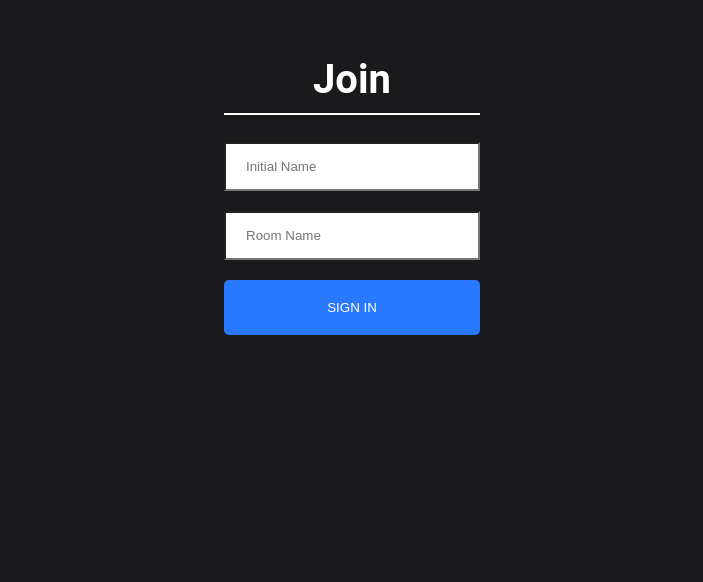
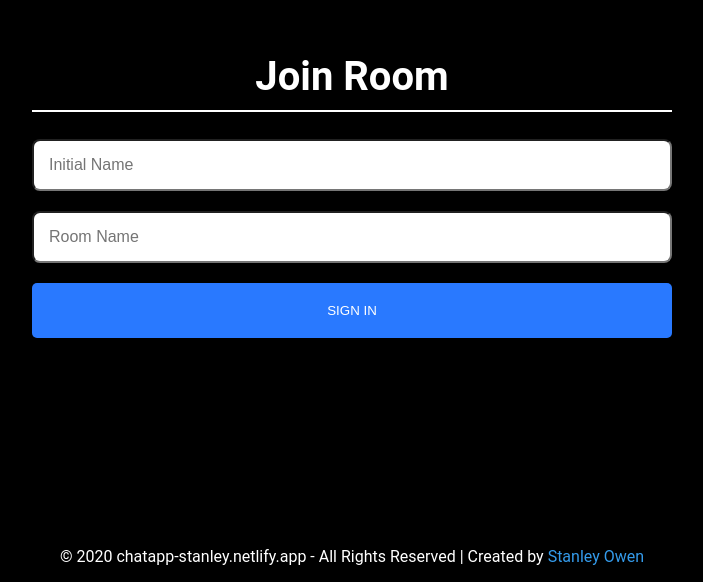
Before and after one commit to stanleyowen/chatapp, a React (Create React App) app in the folder client/: page / in a window 1280 px wide. Shown: the part 218-800 px from the top of the page, without its empty margins (288-991 px from the left). Built offline with nearby package versions, Linux system fonts and the light colour scheme; the HTML template or start-up script is replaced by a standard one.

Commit message:
Changed UI for Users

```diff
--- a/client/src/components/InfoBar/InfoBar.js
+++ b/client/src/components/InfoBar/InfoBar.js
@@ -6,12 +6,12 @@ import onlineIcon from '../../icons/onlineIcon.png';
 import './InfoBar.css';
 
 const InfoBar = ({ room }) => (
-    <div className="infoBar">
+    <div className="infoBar" title="Room">
         <div className="leftInnerContainer">
             <img className="onlineIcon" src={onlineIcon} alt="online"/>
             <h3>{room}</h3>
         </div>
-        <div className="rightInnerContainer">
+        <div className="rightInnerContainer" title="Logout">
             <a href="/"><img src={closeIcon} alt="close"/></a>
         </div>
     </div>
--- a/client/src/components/Input/Input.css
+++ b/client/src/components/Input/Input.css
@@ -5,7 +5,7 @@
 .input {
   border: none;
   border-radius: 0;
-  padding: 5%;
+  padding: 30px;
   width: 80%;
   font-size: 1.2em;
 }
--- a/client/src/components/Join/Join.js
+++ b/client/src/components/Join/Join.js
@@ -9,13 +9,16 @@ const Join = () => {
     return (
         <div className="joinOuterContainer">
             <div className="joinInnerContainer">
-                <h1 className="heading">Join</h1>
+                <h1 className="heading">Join Room</h1>
                 <div><input placeholder="Initial Name" className="joinInput" type="text" onChange={(event) => setName(event.target.value)} /></div>
                 <div><input placeholder="Room Name" className="joinInput mt-20" type="text" onChange={(event) => setRoom(event.target.value)} /></div>
                 <Link onClick={event => (!name || !room) ? event.preventDefault() : null} to={`/chat?name=${name}&room=${room}`}>
                     <button className="button mt-20" type="submit">Sign in</button>
                 </Link>
             </div>
+            <div className="footer">
+                <p>&copy; 2020 chatapp-stanley.netlify.app - All Rights Reserved | Created by <a href="http://stanleyowen.atwebpages.com">Stanley Owen</a></p>
+            </div>
         </div>
     )
 }
--- a/client/src/components/Join/join.css
+++ b/client/src/components/Join/join.css
@@ -16,15 +16,16 @@ html {
     text-align: center;
     height: 100vh;
     align-items: center;
-    background-color: #1a1a1d;
+    background-color: black;
 }
 .joinInnerContainer {
-    width: 20%;
+    width: 50%;
 }
 .joinInput {
-    border-radius: 0;
-    padding: 15px 20px;
+    border-radius: 8px;
+    padding: 15px;
     width: 100%;
+    font-size: medium;
 }
 .heading {
     color: #fff;
@@ -46,6 +47,24 @@ html {
 .mt-20 {
     margin-top: 20px;
 }
+.footer {
+    margin: 0;
+    position : fixed;
+    bottom : 0px;
+    color: white;
+}
+a {
+    color: #349beb;
+    text-decoration: none;
+}
+a:hover {
+    opacity: 0.5;
+    transition: ease-in-out 0.3s;
+}
+input:hover {
+    opacity: 0.7;
+    transition: ease-in-out 0.4s;
+}
 @media (min-width: 320px) and (max-width: 480px) {
     .joinOuterContainer {
         height: 100%;
--- a/client/src/components/Message/Message.js
+++ b/client/src/components/Message/Message.js
@@ -13,7 +13,7 @@ const Message = ({ message: { user, text }, name }) => {
         isSentByCurrentUser
         ? (
             <div className="messageContainer justifyEnd">
-                <p className="sentText pr-10">{trimmedName}</p>
+                <p className="sentText pr-10">{name}</p>
                 <div className="messageBox backgroundBlue">
                     <p className="messageText colorWhite">{ReactEmoji.emojify(text)}</p>
                 </div>
```
Also changed, not shown: 1 other file (tests, documents, lock files or other folders).
